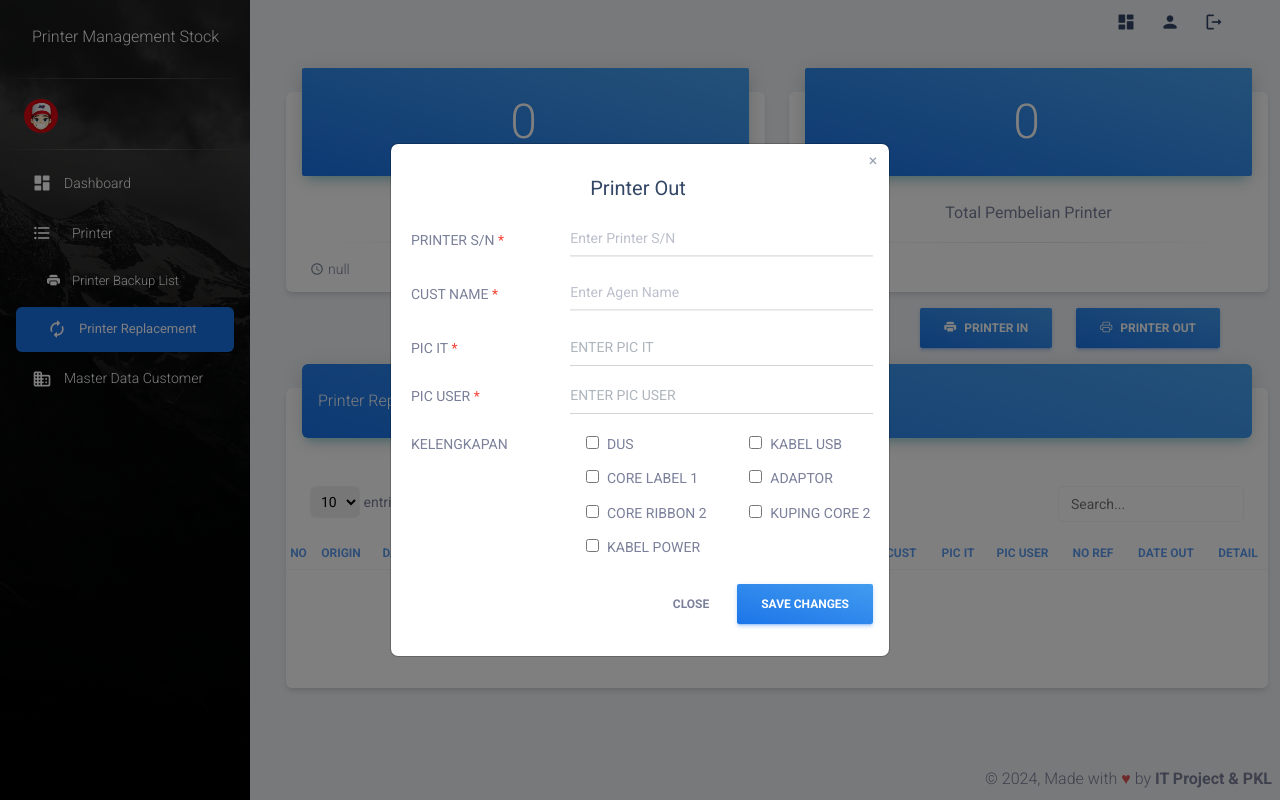
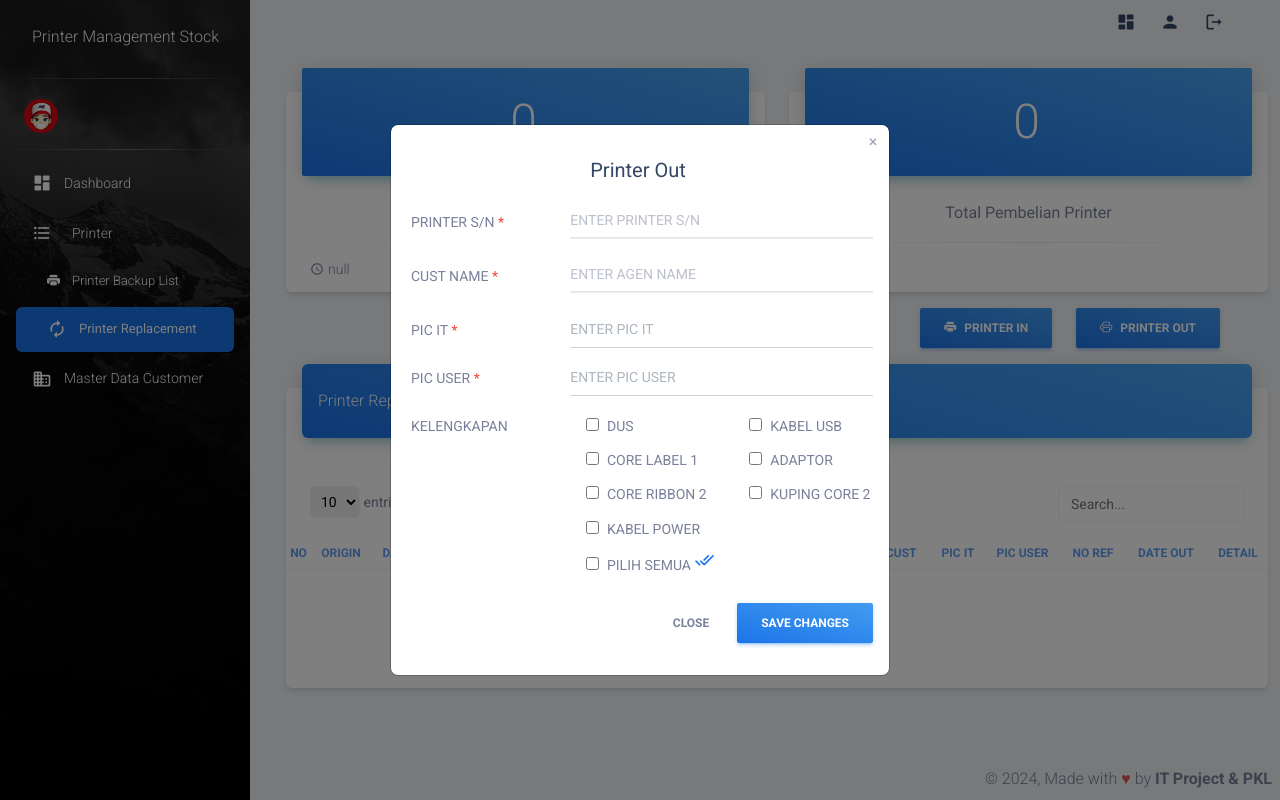
Before and after one commit to robialdy/management-printer-stock, a CodeIgniter app: page /printer-management-stock/replacement in a window 1280 px wide, after a click on "PRINTER OUT". Run offline with CodeIgniter, Linux system fonts and the light colour scheme; the visitor is signed in with stand-in values (Sample User, id 1); data that the repository does not hold is empty.

Commit message:
menambahkan fitur select all pada printer out

```diff
--- a/application/views/components/header.php
+++ b/application/views/components/header.php
@@ -152,10 +152,10 @@
 				<nav aria-label="breadcrumb">
 				</nav>
 				<div class="collapse navbar-collapse mt-sm-0 mt-2 me-md-0 me-sm-4" id="navbar">
-					<div class="ms-md-auto pe-md-3 d-flex align-items-center">
+					<div class="ms-sm-auto pe-md-3 d-flex align-items-center">
 
-						<a href="javascript:;" class="nav-link text-body d-md-none pb-0 me-3 mb-2" id="iconNavbarSidenav">
-							<div class="sidenav-toggler-inner">
+						<a href="javascript:;" class="nav-link text-body d-xl-none pb-0 me-3 mb-2" id="iconNavbarSidenav">
+							<div class="sidenav-toggler-inner text-dark">
 								<i class="sidenav-toggler-line"></i>
 								<i class="sidenav-toggler-line"></i>
 								<i class="sidenav-toggler-line"></i>
--- a/application/views/modalPrinterOut.php
+++ b/application/views/modalPrinterOut.php
@@ -20,7 +20,7 @@
 						<div class="col">
 							<div class="input-group input-group-static mb-2">
 								<select class="choices form-select" id="exampleFormControlSelect1" name="printersn" required>
-									<option value="" selected disabled>Enter Printer S/N</option>
+									<option value="" selected disabled>ENTER PRINTER S/N</option>
 									<?php foreach ($printer as $pr) : ?>
 										<option value="<?= $pr['id_printer']; ?>"><?= $pr['printer_sn']; ?></option>
 									<?php endforeach; ?>
@@ -36,7 +36,7 @@
 						<div class="col">
 							<div class="input-group input-group-static mb-2">
 								<select class="choices form-select" id="exampleFormControlSelect1" name="agenname" required>
-									<option value="" selected disabled>Enter Agen Name</option>
+									<option value="" selected disabled>ENTER AGEN NAME</option>
 									<?php foreach ($agen as $ag) : ?>
 										<option value="<?= $ag['id_cust']; ?>"><?= $ag['cust_name']; ?></option>
 									<?php endforeach; ?>
@@ -72,15 +72,16 @@
 							<label for="typep">KELENGKAPAN</label>
 						</div>
 						<div class="col mt-2">
+
 							<div class="row">
 								<div class="form-check col">
-									<input class="" type="checkbox" name="kelengkapan[]" id="dus" value="DUS">
+									<input class="childCheckbox" type="checkbox" name="kelengkapan[]" id="dus" value="DUS">
 									<label class="form-check-label" for="dus">
 										DUS
 									</label>
 								</div>
 								<div class="form-check col">
-									<input class="" type="checkbox" name="kelengkapan[]" id="usb" value="KABEL USB">
+									<input class="childCheckbox" type="checkbox" name="kelengkapan[]" id="usb" value="KABEL USB">
 									<label class="form-check-label" for="usb">
 										KABEL USB
 									</label>
@@ -89,13 +90,13 @@
 
 							<div class="row">
 								<div class="form-check col">
-									<input class="" type="checkbox" name="kelengkapan[]" id="corelabel" value="CORE LABEL 1">
+									<input class="childCheckbox" type="checkbox" name="kelengkapan[]" id="corelabel" value="CORE LABEL 1">
 									<label class="form-check-label" for="corelabel">
 										CORE LABEL 1
 									</label>
 								</div>
 								<div class="form-check col">
-									<input class="" type="checkbox" name="kelengkapan[]" id="adaptor" value="ADAPTOR">
+									<input class="childCheckbox" type="checkbox" name="kelengkapan[]" id="adaptor" value="ADAPTOR">
 									<label class="form-check-label" for="adaptor">
 										ADAPTOR
 									</label>
@@ -104,13 +105,13 @@
 
 							<div class="row">
 								<div class="form-check col">
-									<input class="" type="checkbox" name="kelengkapan[]" id="coreribbon" value="CORE RIBBON 2">
+									<input class="childCheckbox" type="checkbox" name="kelengkapan[]" id="coreribbon" value="CORE RIBBON 2">
 									<label class="form-check-label" for="coreribbon">
 										CORE RIBBON 2
 									</label>
 								</div>
 								<div class="form-check col">
-									<input class="" type="checkbox" name="kelengkapan[]" id="kuping" value="KUPING CORE 2">
+									<input class="childCheckbox" type="checkbox" name="kelengkapan[]" id="kuping" value="KUPING CORE 2">
 									<label class="form-check-label" for="kuping">
 										KUPING CORE 2
 									</label>
@@ -119,14 +120,42 @@
 
 							<div class="row">
 								<div class="form-check col">
-									<input class="" type="checkbox" name="kelengkapan[]" id="power" value="KABEL POWER">
+									<input class="childCheckbox" type="checkbox" name="kelengkapan[]" id="power" value="KABEL POWER">
 									<label class="form-check-label" for="power">
 										KABEL POWER
 									</label>
 								</div>
 							</div>
+
+							<!-- Checkbox untuk memilih semua -->
+							<div class="row">
+								<div class="form-check col">
+									<input class="" type="checkbox" id="masterCheckbox">
+									<label class="form-check-label" for="masterCheckbox">
+										PILIH SEMUA
+										<i class="material-icons text-info">done_all</i>
+									</label>
+								</div>
+							</div>
 						</div>
 					</div>
+
+
+
+					<script>
+						// Ambil checkbox utama
+						var masterCheckbox = document.getElementById('masterCheckbox');
+
+						// Tambahkan event listener untuk checkbox utama
+						masterCheckbox.addEventListener('click', function() {
+							// Ambil semua checkbox dengan class 'childCheckbox'
+							var checkboxes = document.querySelectorAll('.childCheckbox');
+
+							checkboxes.forEach(function(checkbox) {
+								checkbox.checked = masterCheckbox.checked;
+							});
+						});
+					</script>
 
 
 					<div class="text-end mt-3">
--- a/application/views/modalSelectPrinter.php
+++ b/application/views/modalSelectPrinter.php
@@ -34,9 +34,9 @@
 								</button>
 							</div>
 						</div>
-						<input type="text" value="<?= $sp->id_replacement ?>" name="idreplacement">
-						<input type="text" value="<?= $sp->id_printer ?>" name="idprinter">
-						<input type="text" value="<?= $sp->id_cust ?>" name="idagen">
+						<input type="hidden" value="<?= $sp->id_replacement ?>" name="idreplacement">
+						<input type="hidden" value="<?= $sp->id_printer ?>" name="idprinter">
+						<input type="hidden" value="<?= $sp->id_cust ?>" name="idagen">
 					</form>
 					<?php endforeach; ?>
 
--- a/application/views/printerReplacement/printer_replacement.php
+++ b/application/views/printerReplacement/printer_replacement.php
@@ -55,7 +55,7 @@
 				<div class="d-flex ">
 					<i class="material-icons text-sm my-auto me-1">schedule</i>
 					<p class="mb-0 text-sm">
-						<?php if (!empty($dateTimeP->date_out)): ?>
+						<?php if (!empty($dateTimeP->date_out) || $jumReplacement == 0): ?>
 							<?= $dateTimeP->date_out ?>
 						<?php else: ?>
 							null
```
